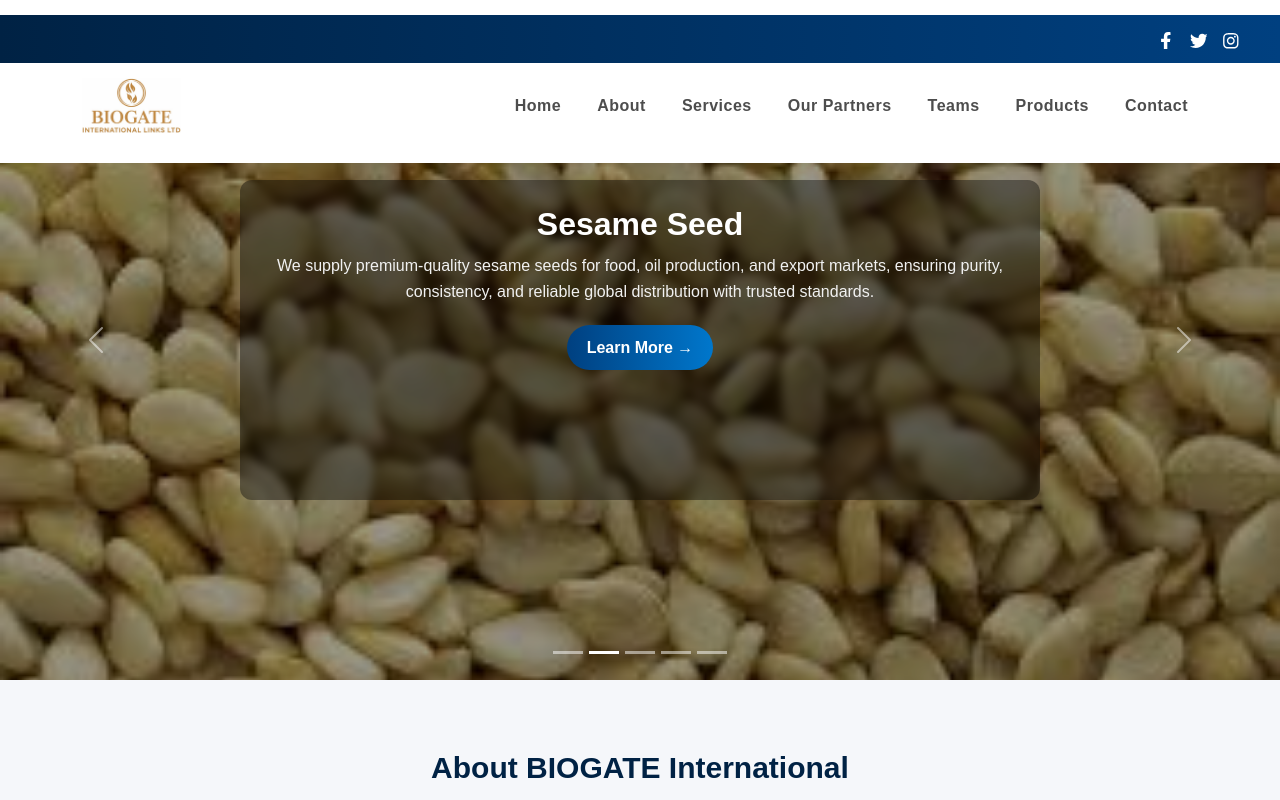
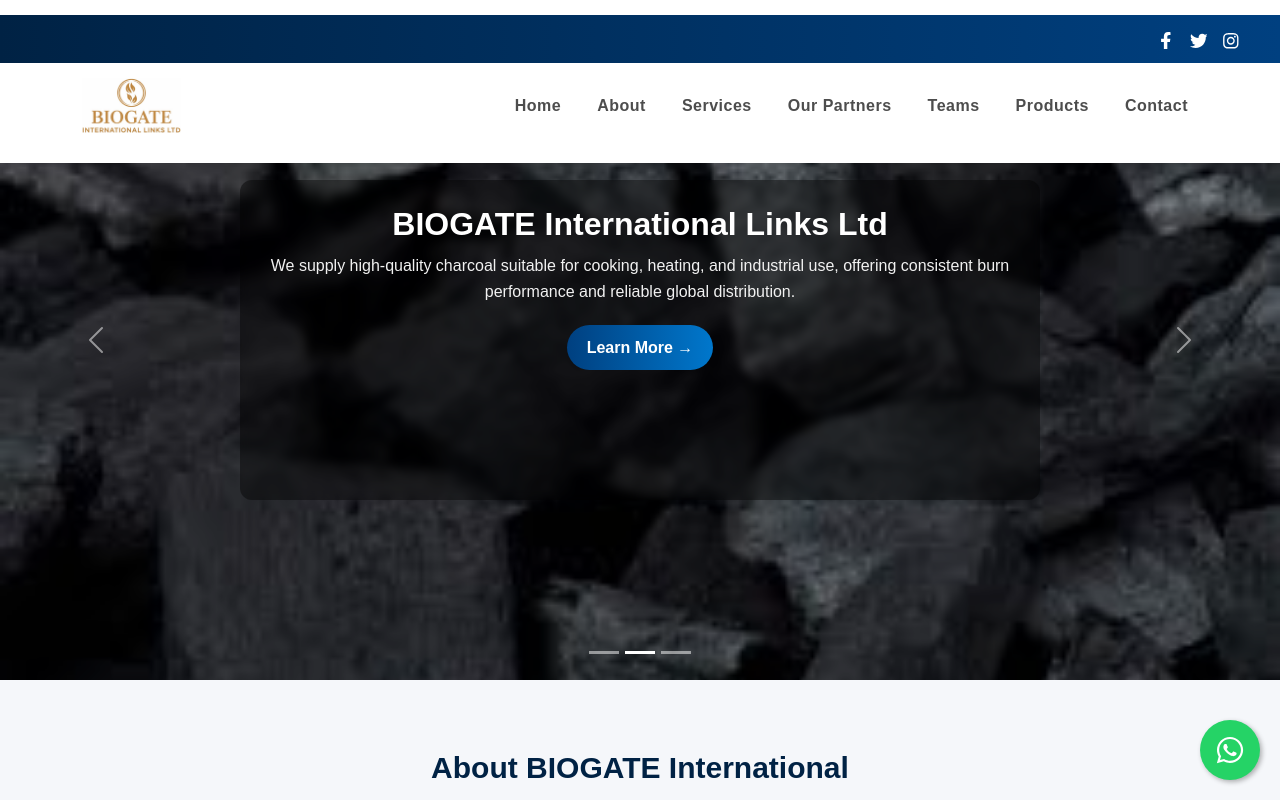
Before and after one commit to sanusijen/biogatelink, a React (Create React App) app: page / in a window 1280 px wide. Shown: the top 800 px of the page. Built offline with nearby package versions, Linux system fonts and the light colour scheme; a web font is replaced by a local one.

Commit message:
Update hero.js

```diff
--- a/src/components/hero.js
+++ b/src/components/hero.js
@@ -1,7 +1,7 @@
 import Carousel from 'react-bootstrap/Carousel';
+import { FaWhatsapp } from 'react-icons/fa';
 
 var heroData = [
-
   {
     id: 1,
     image: require('../assets/images/zobo.jpeg'),
@@ -12,37 +12,20 @@ var heroData = [
   },
   {
     id: 2,
-    image: require('../assets/images/sesame.jpeg'),
-    title: 'Sesame Seed',
+    image: require('../assets/images/charcoal.jpeg'),
+    title: 'BIOGATE International Links Ltd',
     description:
-      'We supply premium-quality sesame seeds for food, oil production, and export markets, ensuring purity, consistency, and reliable global distribution with trusted standards.',
+      'We supply high-quality charcoal suitable for cooking, heating, and industrial use, offering consistent burn performance and reliable global distribution.',
     link: 'https://www.google.com'
   },
-
   {
     id: 3,
-    image: require('../assets/images/char.jpeg'),
-    title: 'Charcoal',
+    image: require('../assets/images/phones.jpeg'),
+    title: 'Mobile Phone Distribution',
     description:
-      'We supply high-quality charcoal suitable for cooking, heating, and industrial use, offering consistent burn performance and reliable global distribution..',
+      'Supplying a wide range of smartphones and mobile devices with guaranteed quality, affordability, and fast delivery.',
     link: 'https://www.twitter.com'
-  },
-    {
-    id: 4,
-    image: require('../assets/images/img1.jpeg'),
-    title: 'Coperate office',
-    description:
-      'Our corporate office, located at 51 Ring Road, Kano State, Nigeria, serves as the central hub for our operations—coordinating logistics, global trade, and client relations with professionalism, efficiency, and international standards.',
-    link: 'https://www.twitter.com'
-  },
-  {
-    id: 5,
-    image: require('../assets/images/ch.jpeg'),
-    title: 'Charcoal',
-    description:
-      'We supply high-quality charcoal suitable for cooking, heating, and industrial use, offering consistent burn performance and reliable global distribution..',
-    link: 'https://www.twitter.com'
-  },
+  }
 ];
 
 function AppHero() {
@@ -90,12 +73,35 @@ function AppHero() {
   return (
     <section id="home" style={{ position: 'relative' }}>
 
+      {/* ✅ WhatsApp Floating Button */}
+      <a
+        href="https://wa.me/2348012345678"  // 🔥 PUT YOUR REAL NUMBER HERE
+        target="_blank"
+        rel="noopener noreferrer"
+        style={{
+          position: 'fixed',
+          width: '60px',
+          height: '60px',
+          bottom: '20px',
+          right: '20px',
+          backgroundColor: '#25D366',
+          color: '#fff',
+          borderRadius: '50%',
+          display: 'flex',
+          justifyContent: 'center',
+          alignItems: 'center',
+          fontSize: '30px',
+          boxShadow: '2px 2px 5px rgba(0,0,0,0.3)',
+          zIndex: 9999   // 🔥 VERY IMPORTANT
+        }}
+      >
+        <FaWhatsapp size={30} />
+      </a>
+
       <Carousel fade interval={4000}>
-
         {heroData.map(hero => (
           <Carousel.Item key={hero.id}>
 
-            {/* Image */}
             <img
               className="d-block w-100"
               src={hero.image}
@@ -107,11 +113,8 @@ function AppHero() {
               }}
             />
 
-            {/* Caption Overlay */}
             <Carousel.Caption style={captionStyle}>
-
               <h2 style={titleStyle}>{hero.title}</h2>
-
               <p style={descStyle}>{hero.description}</p>
 
               <a
@@ -127,7 +130,6 @@ function AppHero() {
 
           </Carousel.Item>
         ))}
-
       </Carousel>
 
     </section>
```
